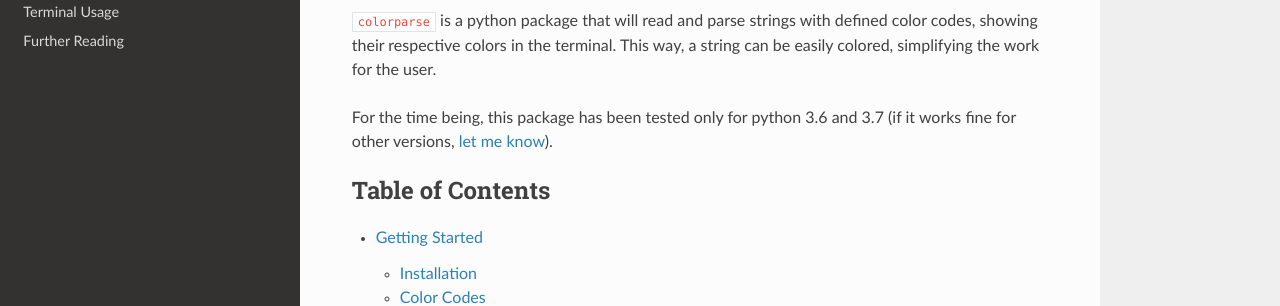
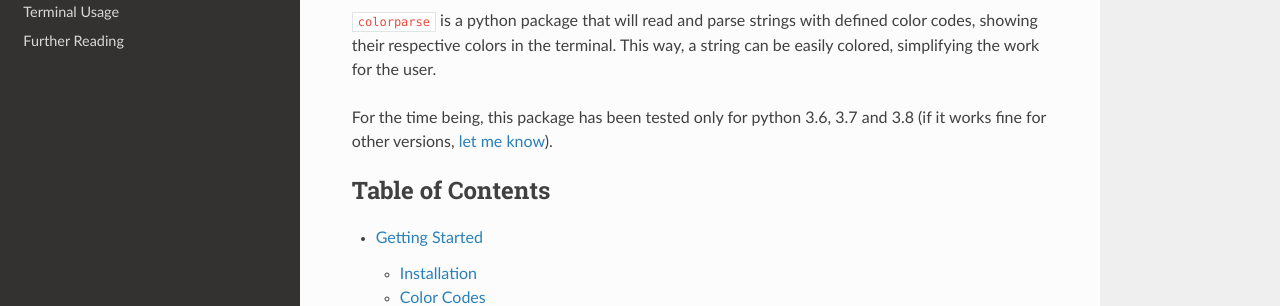
Before and after one commit to tobimd/colorparse, a Sphinx documentation site: the page built from docs/index.rst, in a window 1280 px wide and 900 px high. Shown: the part 199-505 px from the top of the window. Built offline with Sphinx 7.4.7 and the Read the Docs theme 2.0.0, drawn with Linux system fonts in a browser that asks for light colours.

Commit message:
add 3.8 as tested version

```diff
--- a/docs/index.rst
+++ b/docs/index.rst
@@ -12,7 +12,7 @@
    :target: https://colorparse.readthedocs.io/en/latest/?badge=latest
    :alt: Documentation Status
 
-.. |python| image:: https://img.shields.io/badge/python-3.6%20%7C%203.7-blue?style=flat-square
+.. |python| image:: https://img.shields.io/badge/python-3.6%20%7C%203.7%20%7C%203.8-blue?style=flat-square
    :target: https://pypi.org/project/colorparse/
    :alt: Python Version
 
@@ -22,7 +22,7 @@ About colorparse
 
 ``colorparse`` is a python package that will read and parse strings with defined color codes, showing their respective colors in the terminal. This way, a string can be easily colored, simplifying the work for the user.
 
-For the time being, this package has been tested only for python 3.6 and 3.7 (if it works fine for other versions, `let me know <https://github.com/tubi-carrillo/colorparse/issues>`_).
+For the time being, this package has been tested only for python 3.6, 3.7 and 3.8 (if it works fine for other versions, `let me know <https://github.com/tubi-carrillo/colorparse/issues>`_).
 
 .. toctree::
         :caption: Table of Contents
```
